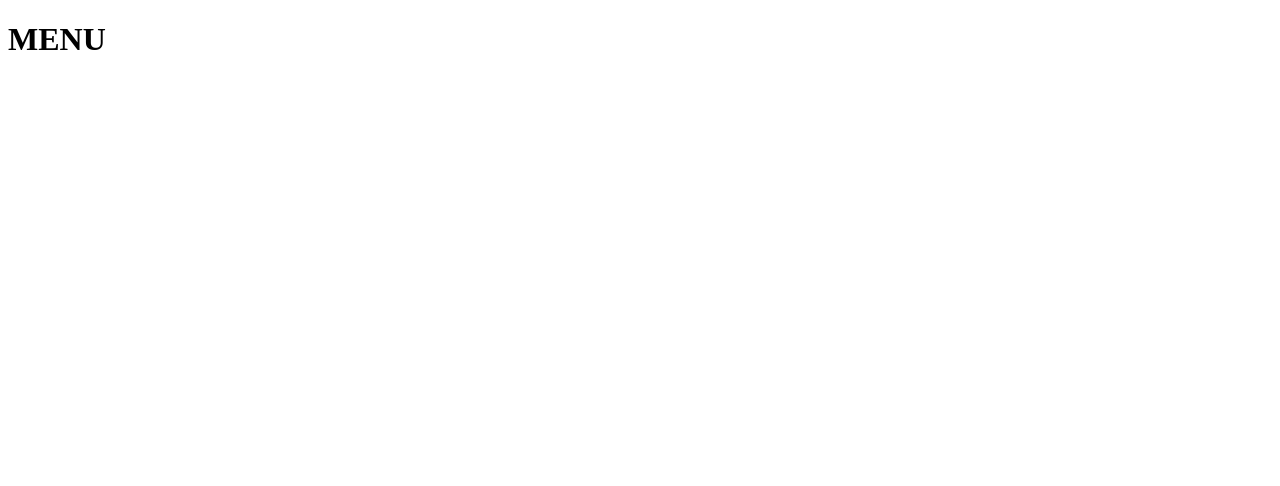
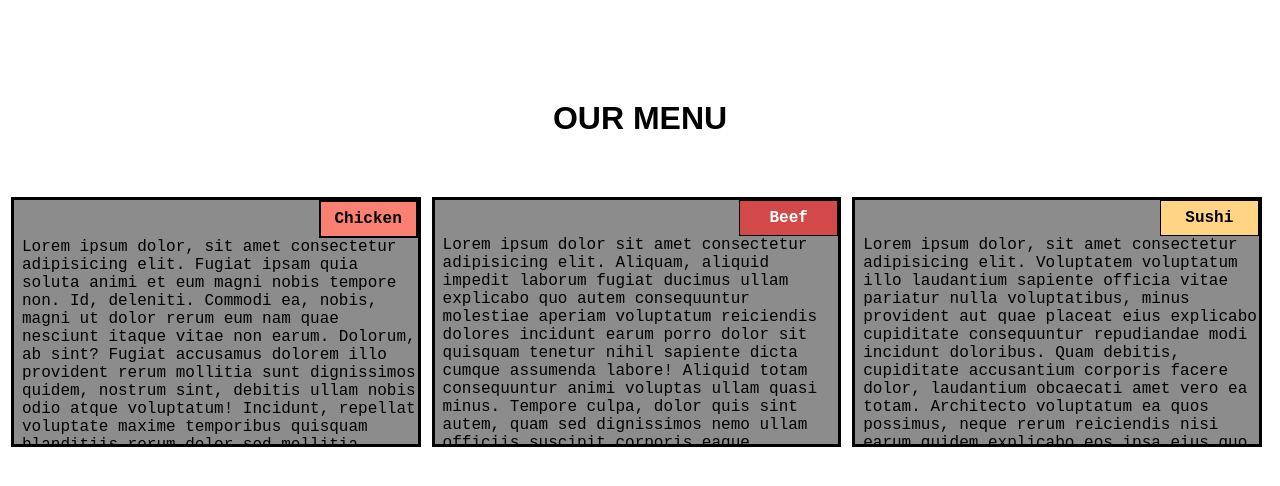
Before and after one commit to adicodebind/module2-assignment, a plain HTML site: page module2/index.html in a window 1280 px wide. Drawn offline with Linux system fonts and the light colour scheme.

Commit message:
some adding in my page.

```diff
--- /dev/null
+++ b/module2/css/style.css
@@ -0,0 +1,123 @@
+* {
+    box-sizing:border-box;
+    margin: 0px;
+    padding: 0px;
+}
+h1 {
+    text-align: center;
+    font-family: Arial, Helvetica, sans-serif;
+    margin-top: 100px;
+}
+#containerid-1,#containerid-2,#containerid-3{
+position: relative;
+top: 60px;
+padding-left: 8px;
+overflow: auto;
+}
+.p1 {
+    border: 2px black solid;
+    background-color: salmon;
+    position: relative;
+    left: 75%;
+    width: 25%;
+    font-family: monospace,'Franklin Gothic Medium', 'Arial Narrow', Arial, sans-serif,serif;
+    text-align: center;
+    font-weight: bolder;
+    padding: 8px;
+}
+.p2 {
+    border: 1px black solid;
+    background-color: #d34949;
+    position: relative;
+    left: 75%;
+    width: 25%;
+    color: white;
+    font-family: monospace,'Franklin Gothic Medium', 'Arial Narrow', Arial, sans-serif,serif;
+    text-align: center;
+    font-weight: bolder;
+    padding: 8px;
+}
+.p3 {
+    border: 1px black solid;
+    background-color: rgb(255, 212, 132);
+    position: relative;
+    left: 75%;
+    width: 25%;
+    font-family: monospace,'Franklin Gothic Medium', 'Arial Narrow', Arial, sans-serif,serif;
+    text-align: center;
+    font-weight: bolder;
+    padding: 8px;
+}
+div {
+    font-family: monospace,'Franklin Gothic Medium', 'Arial Narrow', Arial, sans-serif;
+}
+#container {
+    width: 100%;
+}
+/********** laptop **********/
+@media (min-width: 992px){
+    #containerid-1,#containerid-2,#containerid-3{
+        float: left;
+        border: 3px black solid;
+        margin-left: 11px;
+        background-color: #8c8c8c;
+        height: 250px;
+
+    }
+
+    #containerid-1{
+        width: 32%;
+    }
+    #containerid-2{
+        width: 32%;
+    }
+    #containerid-3{
+        width: 32%;
+    }
+}
+
+
+/********** tablet **********/
+
+@media (min-width: 768px) and (max-width: 991px){
+    #containerid-1,#containerid-2,#containerid-3{
+        float: left;
+        border: 3px black solid;
+        margin-left: 11px;
+        background-color: #8c8c8c;
+        margin-bottom: 15px;
+        height: 150px;
+
+    }
+    #containerid-1{
+        width: 48%;
+    }
+    #containerid-2{
+        width: 48%;
+    }
+    #containerid-3{
+        width: 97%;
+    }
+}
+
+/********** mobile **********/
+
+@media (max-width: 767px){
+    #containerid-1,#containerid-2,#containerid-3{
+        float: left;
+        border: 3px black solid;
+        margin-left: 11px;
+        background-color: #8c8c8c;
+        margin-bottom: 15px;
+        height: 150px;
+    }
+    #containerid-1{
+        width: 97%;
+    }
+    #containerid-2{
+        width: 97%;
+    }
+    #containerid-3{
+        width: 97%;
+    }
+}
--- a/module2/index.html
+++ b/module2/index.html
@@ -3,10 +3,24 @@
 <head>
     <meta charset="UTF-8">
     <meta name="viewport" content="width=device-width, initial-scale=1.0">
+    <link rel="stylesheet" href="css/style.css">
     <title>module2-assignment</title>
 </head>
 <body>
-    <h1>MENU</h1>
-
-</body>
+    <h1>OUR MENU</h1>
+    <div id="container">
+        <div id="containerid-1">
+        <p class="p1">Chicken</p>
+        Lorem ipsum dolor, sit amet consectetur adipisicing elit. Fugiat ipsam quia soluta animi et eum magni nobis tempore non. Id, deleniti. Commodi ea, nobis, magni ut dolor rerum eum nam quae nesciunt itaque vitae non earum. Dolorum, ab sint? Fugiat accusamus dolorem illo provident rerum mollitia sunt dignissimos quidem, nostrum sint, debitis ullam nobis odio atque voluptatum! Incidunt, repellat voluptate maxime temporibus quisquam blanditiis rerum dolor sed mollitia cumque magni iusto atque obcaecati reprehenderit iste!
+    </div>
+    <div id="containerid-2">
+        <p class="p2">Beef</p>
+       Lorem ipsum dolor sit amet consectetur adipisicing elit. Aliquam, aliquid impedit laborum fugiat ducimus ullam explicabo quo autem consequuntur molestiae aperiam voluptatum reiciendis dolores incidunt earum porro dolor sit quisquam tenetur nihil sapiente dicta cumque assumenda labore! Aliquid totam consequuntur animi voluptas ullam quasi minus. Tempore culpa, dolor quis sint autem, quam sed dignissimos nemo ullam officiis suscipit corporis eaque, temporibus atque blanditiis quidem eum molestiae eos labore at provident molestias voluptate! Excepturi itaque perferendis pariatur consectetur accusamus laboriosam incidunt quidem sit laudantium? Ratione, nulla.
+    </div>
+    <div id="containerid-3">
+        <p class="p3">Sushi</p>
+        Lorem ipsum dolor, sit amet consectetur adipisicing elit. Voluptatem voluptatum illo laudantium sapiente officia vitae pariatur nulla voluptatibus, minus provident aut quae placeat eius explicabo cupiditate consequuntur repudiandae modi incidunt doloribus. Quam debitis, cupiditate accusantium corporis facere dolor, laudantium obcaecati amet vero ea totam. Architecto voluptatum ea quos possimus, neque rerum reiciendis nisi earum quidem explicabo eos ipsa eius quo. Eaque cum dicta nisi pariatur debitis doloribus reiciendis porro rem laboriosam suscipit corporis, a ipsam adipisci voluptate maiores odit? Eligendi.
+    </div>
+  </div>
+ </body>
 </html>
```
